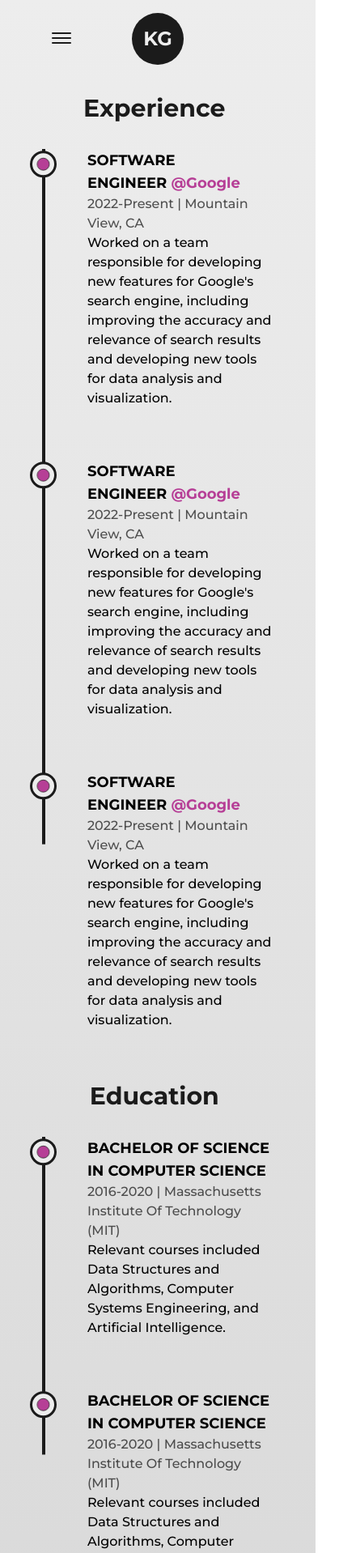
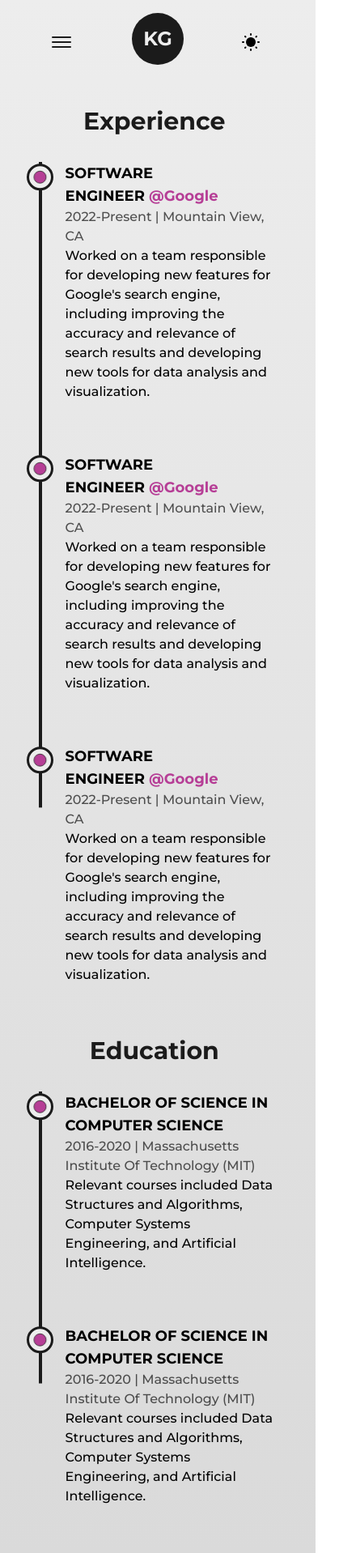
Before and after one commit to kris-gergov/new_portfolio, a Next.js app: page /about in a window 390 px wide. Shown: the top 1918 px of the page at 81% size, 419 px wide, since content can reach past the window. Built offline with nearby package versions, Linux system fonts and the light colour scheme.

Commit message:
Fixes for mobile view and text updates

```diff
--- a/src/components/Accordion.tsx
+++ b/src/components/Accordion.tsx
@@ -93,7 +93,7 @@ const AccordionItem = ({ text, icons, active, order, img, handleClick }) => {
 const Card = ({ icons, image, demo = '', github, tag = undefined }) => {
   return (
     <div className="item w-[45%] h-full overflow-hidden transition-all duration-500 lg:w-full lg:h-full lg:basis-[6vh] lg:hover:basis-[36vh]">
-      <p className="bg-dark/30">
+      <p className="bg-dark/30 sm:bg-dark/40">
         {icons.map((icon: any, i) => (
           <div
             className="w-14 aspect-square mr-3 2xl:w-12 sm:w-6 bla"
--- a/src/components/AnimatedText.tsx
+++ b/src/components/AnimatedText.tsx
@@ -36,10 +36,10 @@ const AnimatedText = ({
 }) => {
   return (
     <div
-      className={`w-full mx-auto py-2 flex items-center justify-center ${align} overflow-hidden dark:text-light sm:py-0`}
+      className={`w-fit mx-auto py-2 flex items-center justify-center ${align} overflow-hidden dark:text-light sm:py-0`}
     >
       <motion.h1
-        className={`${className} inline-block w-full text-dark font-bold capitalize ${size} dark:text-light
+        className={`${className} inline-block w-fit text-dark font-bold capitalize ${size} dark:text-light
         2xl:text-6xl xl:text-5xl lg:text-center lg:text-6xl md:text-5xl sm:text-3xl`}
         variants={quote}
         initial="initial"
--- a/src/components/Education.tsx
+++ b/src/components/Education.tsx
@@ -9,7 +9,7 @@ const Details = ({ type, time, place, info }) => {
   return (
     <li
       ref={ref}
-      className="my-8 first:mt-0 last:mb-0 w-[60%] mx-auto flex flex-col items-center justify-between"
+      className="my-8 first:mt-0 last:mb-0 w-[60%] mx-auto flex flex-col items-center justify-between sm:w-[80%] sm:ml-[10%] sm:mr-[10%]"
     >
       <ListItemIcon reference={ref} />
       <motion.div
@@ -48,13 +48,10 @@ const Education = () => {
         className="mb-24 lg:mb-16 md:mb-12 sm:mb-8"
       />
 
-      <div
-        ref={ref}
-        className="w-[75%] mx-auto relative 2xl:w-[85%] sm:ml-[10%]"
-      >
+      <div ref={ref} className="w-[75%] mx-auto relative 2xl:w-[85%] sm:w-full">
         <motion.div
           style={{ scaleY }}
-          className="absolute left-9 top-0 w-[4px] h-full bg-dark origin-top dark:bg-light"
+          className="absolute left-9 top-0 w-[4px] h-full bg-dark origin-top dark:bg-light sm:left-4"
         />
         <ul className="w-full flex flex-col items-start justify-between ml-4">
           <Details
--- a/src/components/Experience.tsx
+++ b/src/components/Experience.tsx
@@ -9,7 +9,7 @@ const Details = ({ position, company, companyLink, time, address, work }) => {
   return (
     <li
       ref={ref}
-      className="my-8 first:mt-0 last:mb-0 w-[60%] mx-auto flex flex-col items-center justify-between"
+      className="my-8 first:mt-0 last:mb-0 w-[60%] mx-auto flex flex-col items-center justify-between sm:w-[80%] sm:ml-[10%] sm:mr-[10%]"
     >
       <ListItemIcon reference={ref} />
       <motion.div
@@ -49,22 +49,16 @@ const Experience = () => {
   });
 
   return (
-    <div className="">
-      {/*      <h2 className="font-bold text-8xl mb-32 w-full text-center 2xl:text-6xl lg:text-7xl md:text-6xl sm:text-4xl md:mb-24 sm:mb-16">
-        Experience
-      </h2> */}
+    <div>
       <AnimatedText
         text="Experience"
         className="mb-24 lg:mb-16 md:mb-12 sm:mb-8"
       />
 
-      <div
-        ref={ref}
-        className="w-[75%] mx-auto relative 2xl:w-[85%] sm:ml-[10%]"
-      >
+      <div ref={ref} className="w-[75%] mx-auto relative 2xl:w-[85%] sm:w-full">
         <motion.div
           style={{ scaleY }}
-          className="absolute left-9 top-0 w-[4px] h-full bg-dark origin-top dark:bg-light"
+          className="absolute left-9 top-0 w-[4px] h-full bg-dark origin-top dark:bg-light sm:left-4"
         />
         <ul className="w-full flex flex-col items-start justify-between ml-4">
           <Details
--- a/src/components/ListItemIcon.tsx
+++ b/src/components/ListItemIcon.tsx
@@ -8,7 +8,7 @@ const ListItemIcon = ({ reference }) => {
   });
 
   return (
-    <figure className="absolute left-0 stroke-dark">
+    <figure className="absolute left-0 stroke-dark sm:-left-5">
       <svg width="75" height="75" viewBox="0 0 100 100" className="-rotate-90">
         <circle
           cx="75"
--- a/src/components/Navbar.tsx
+++ b/src/components/Navbar.tsx
@@ -42,7 +42,7 @@ const CustomMobileLink = ({ href, title, className = '', toggle }) => {
   return (
     <button
       onClick={handleClick}
-      className={`${className} relative group text-light dark:text-dark my-2`}
+      className={`${className} relative group text-light dark:text-dark my-3`}
     >
       {title}
       <span
@@ -67,7 +67,7 @@ const Navbar = () => {
   return (
     <header className="w-full px-32 py-8 font-medium flex items-center justify-between relative z-10 dark:text-light xl:px-24 lg:px-16">
       <button
-        className="flex-col justify-center items-center hidden md:flex sm:mt-[10px]"
+        className="flex-col justify-center items-center hidden md:flex sm:mt-1"
         onClick={handleClick}
       >
         <span
@@ -193,6 +193,27 @@ const Navbar = () => {
         </nav>
       </div>
 
+      <div className="hidden w-fit justify-center items-center md:flex">
+        <motion.button
+          onClick={() => setMode(mode === 'light' ? 'dark' : 'light')}
+          className="rounded-full mt-1 p-1"
+          whileHover={{
+            scale: 1.1,
+            boxShadow:
+              mode === 'light'
+                ? '0 0 10px rgba(0,0,0,0.4)'
+                : '0 0 10px rgba(255,255,255,0.4)',
+          }}
+          whileTap={{ scale: 0.9 }}
+        >
+          {mode === 'dark' ? (
+            <SunIcon className="fill-dark" />
+          ) : (
+            <MoonIcon className="fill-dark" />
+          )}
+        </motion.button>
+      </div>
+
       <div className="absolute left-[50%] top-2 translate-x-[-50%]">
         <Logo />
       </div>
--- a/src/pages/_app.tsx
+++ b/src/pages/_app.tsx
@@ -3,10 +3,13 @@ import Head from 'next/head';
 import Navbar from '@components/Navbar';
 import Footer from '@components/Footer';
 import '@styles/globals.css';
+import { useRouter } from 'next/router';
 
 const montserrat = Montserrat({ subsets: ['latin'], variable: '--font-mont' });
 
 export default function App({ Component, pageProps }) {
+  const { asPath } = useRouter();
+
   return (
     <>
       <Head>
@@ -18,7 +21,7 @@ export default function App({ Component, pageProps }) {
       >
         <Navbar />
         <Component {...pageProps} />
-        <Footer />
+        {asPath === '/' ? null : <Footer />}
       </main>
     </>
   );
--- a/src/pages/about.tsx
+++ b/src/pages/about.tsx
@@ -17,11 +17,11 @@ const about = () => {
       </Head>
       <main className="flex w-full flex-col items-center justify-center dark:text-light">
         <Layout className="pt-16">
-          <div className="grid w-full grid-cols-8 gap-16 justify-center">
-            <div className="col-span-4 flex flex-col items-start justify-start lg:col-span-8">
+          <div className="grid w-full grid-cols-2 gap-16 justify-center">
+            <div className="col-span-1 flex flex-col items-start justify-start lg:col-span-2">
               <Experience />
             </div>
-            <div className="col-span-4 flex flex-col items-start justify-start  lg:col-span-8">
+            <div className="col-span-1 flex flex-col items-start justify-start  lg:col-span-2">
               <Education />
             </div>
           </div>
--- a/src/pages/index.tsx
+++ b/src/pages/index.tsx
@@ -1,16 +1,10 @@
+import Head from 'next/head';
 import Button from '@/components/Button';
-import { LinkArrow, MoonIcon, SunIcon } from '@/components/Icons';
-import useThemeSwitcher from '@/hooks/useThemeSwitcher';
+import { LinkArrow } from '@/components/Icons';
 import AnimatedText from '@components/AnimatedText';
 import WavesLayout from '@components/WavesLayout';
-import { motion } from 'framer-motion';
-import Head from 'next/head';
 
 export default function Home() {
-  const [mode, setMode] = useThemeSwitcher();
-
-  console.log('MODEEE', mode);
-
   return (
     <>
       <Head>
@@ -18,7 +12,7 @@ export default function Home() {
         <meta name="portfolio" content="Personal portfolio" />
       </Head>
 
-      <main className="flex items-start text-dark min-h-screen dark:text-light sm:min-h-[100lvh]">
+      <main className="flex items-start text-dark min-h-screen dark:text-light sm:min-h-[100%]">
         <WavesLayout className="pt-64">
           <div className="flex items-center justify-center w-full lg:flex-col sm:mt-8">
             <div className="w-1/2 flex flex-col items-center self-center lg:w-full">
@@ -30,8 +24,8 @@ export default function Home() {
               />
               <p className="my-4 text-lg font-medium text-center sm:text-base">
                 Hello there, I&apos;m Kris. Feel free to explore some of my
-                latest projects or check out the about me page for more info on
-                my experience, education and skills.
+                latest projects or check out the about page for more info on my
+                experience, education and skills.
               </p>
               <div className="flex items-center  mt-2 gap-4 lg:w-full lg:justify-center">
                 <Button
@@ -49,23 +43,6 @@ export default function Home() {
             </div>
           </div>
         </WavesLayout>
-
-        <div className="hidden md:inline-block w-16 md:absolute md:right-7 md:left-auto md:top-[30px] md:bottom-auto">
-          <motion.button
-            onClick={() => setMode(mode === 'light' ? 'dark' : 'light')}
-            className="ml-4 flex items-center justify-center rounded-full p-1"
-            whileHover={{
-              scale: 1.1,
-              boxShadow:
-                mode === 'light'
-                  ? '0 0 10px rgba(0,0,0,0.4)'
-                  : '0 0 10px rgba(255,255,255,0.4)',
-            }}
-            whileTap={{ scale: 0.9 }}
-          >
-            {mode === 'dark' ? <SunIcon /> : <MoonIcon />}
-          </motion.button>
-        </div>
       </main>
     </>
   );
```
